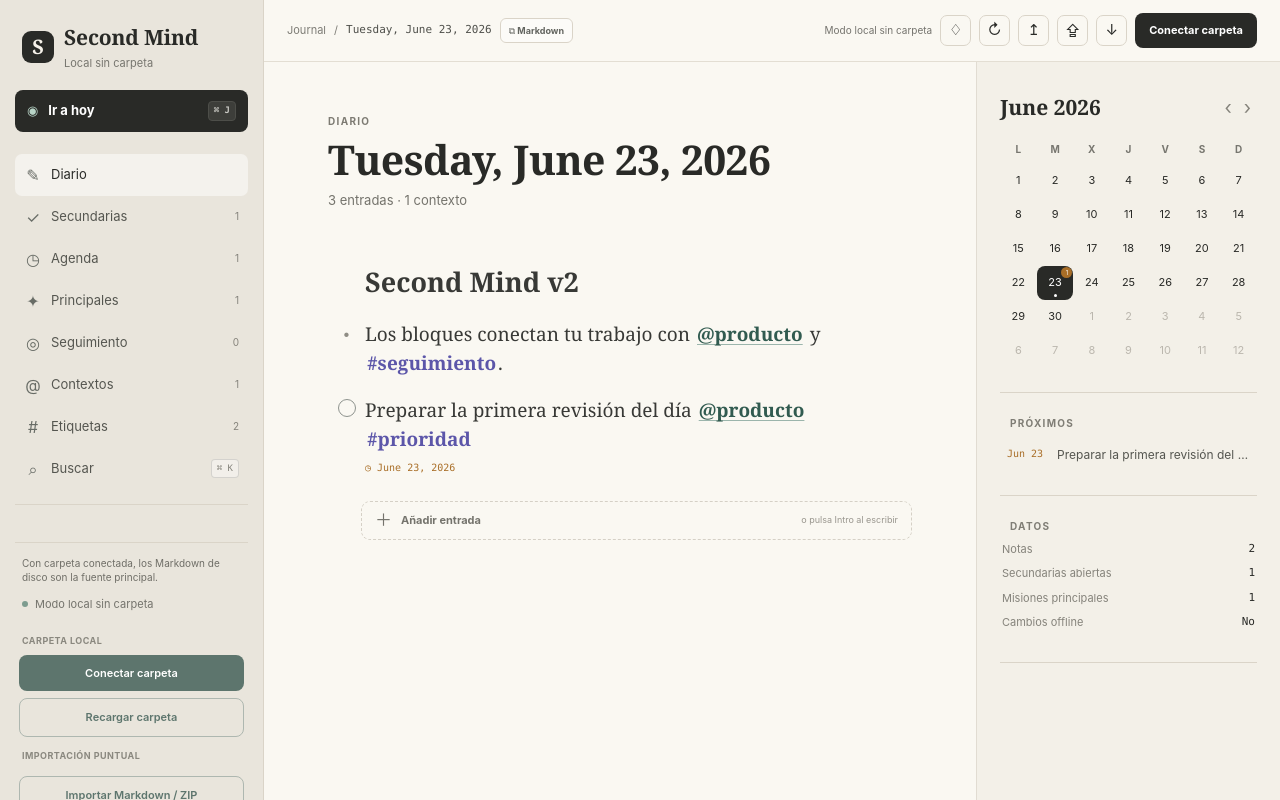
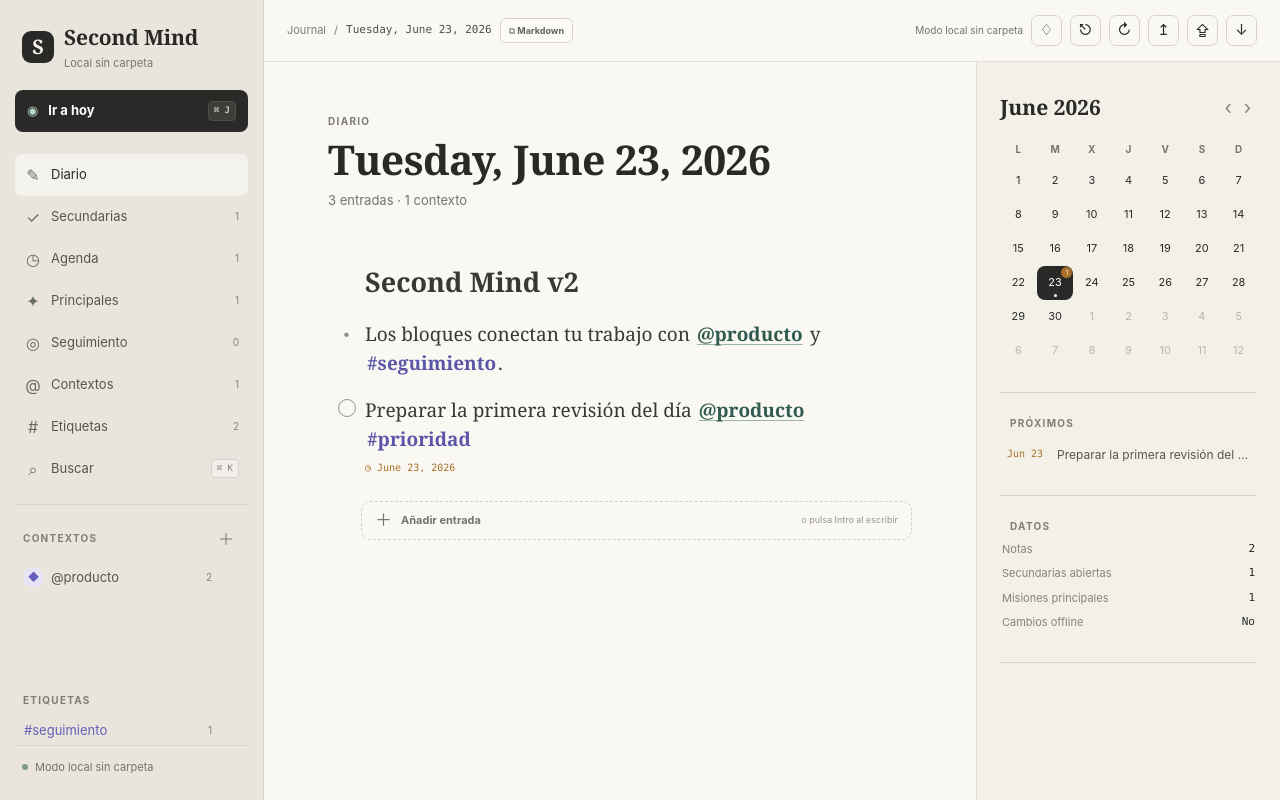
Before and after one commit to jlaguilargomez/second-mind, a Vue app: page / in a window 1280 px wide. Built offline with nearby package versions, Linux system fonts and the light colour scheme; a web font is replaced by a local one.

Commit message:
Move workspace actions to top bar

```diff
--- a/src/App.vue
+++ b/src/App.vue
@@ -601,17 +601,10 @@ onBeforeUnmount(() => {
       </section>
 
       <div class="sidebar-footer">
-        <p class="privacy-note">Con carpeta conectada, los Markdown de disco son la fuente principal.</p>
         <div class="sync-line">
           <i :class="{ offline: !isOnline }"></i>{{ syncState }}
         </div>
-        <p class="footer-label">Carpeta local</p>
-        <button class="workspace-button" @click="chooseWorkspace">Conectar carpeta</button>
-        <button class="workspace-button secondary" @click="reloadWorkspace">Recargar carpeta</button>
         <p v-if="connectionError" class="error">{{ connectionError }}</p>
-        <p class="footer-label">Importación puntual</p>
-        <button class="workspace-button secondary" @click="importInput?.click()">Importar Markdown / ZIP</button>
-        <button class="workspace-button secondary" @click="importReflectDirectory">Importar carpeta Reflect</button>
         <p v-if="importError" class="error">{{ importError }}</p>
       </div>
     </aside>
@@ -648,6 +641,12 @@ onBeforeUnmount(() => {
           >♢</button>
           <button
             class="icon-button"
+            aria-label="Conectar carpeta local"
+            title="Conectar carpeta local"
+            @click="chooseWorkspace"
+          >⎋</button>
+          <button
+            class="icon-button"
             aria-label="Recargar desde carpeta"
             title="Recargar desde carpeta"
             @click="reloadWorkspace"
@@ -670,7 +669,6 @@ onBeforeUnmount(() => {
             title="Exportar workspace"
             @click="exportWorkspace"
           >↓</button>
-          <button class="primary-button" @click="chooseWorkspace">Conectar carpeta</button>
         </div>
       </header>
 
--- a/src/styles.css
+++ b/src/styles.css
@@ -68,7 +68,7 @@ button {
 }
 .brand strong { display: block; font-family: var(--font-editor); font-size: 21px; font-weight: 680; letter-spacing: -.2px; }
 .brand span { display: block; margin-top: 1px; color: #77766f; font-size: 11px; }
-.today-button, .workspace-button, .primary-button {
+.today-button, .primary-button {
   border: 0; border-radius: 8px; background: var(--ink); color: white;
 }
 .today-button { display: flex; align-items: center; gap: 10px; padding: 11px 12px; font-size: 13px; font-weight: 650; }
@@ -151,13 +151,9 @@ kbd {
   border-top: 1px solid var(--line);
   background: var(--sidebar);
 }
-.privacy-note { margin: 0 3px 11px; color: #6f6e67; font-size: 10px; line-height: 1.45; }
 .sync-line { display: flex; align-items: center; gap: 7px; padding: 0 3px 10px; color: #74736c; font-size: 11px; }
 .sync-line i { width: 6px; height: 6px; border-radius: 50%; background: #7d9c8f; }
 .sync-line i.offline { background: var(--amber); }
-.footer-label { margin: 12px 3px 7px; color: #8a887f; font-size: 9px; font-weight: 700; letter-spacing: .05em; text-transform: uppercase; }
-.workspace-button { width: 100%; padding: 10px; background: #5d756d; font-size: 11px; font-weight: 600; }
-.workspace-button.secondary { margin-top: 7px; border: 1px solid #aeb7b0; color: #5d756d; background: transparent; }
 .error { color: #9a4b45; font-size: 11px; line-height: 1.4; }
 
 .workspace { grid-column: 2; min-width: 0; min-height: 100vh; background: var(--paper); }
@@ -619,7 +615,6 @@ kbd {
   .breadcrumbs { min-width: 0; gap: 6px; }
   .breadcrumbs strong { max-width: 42vw; overflow: hidden; text-overflow: ellipsis; white-space: nowrap; }
   .copy-section-button { padding: 6px 7px; }
-  .top-actions .icon-button:first-of-type { display: none; }
   .top-actions .icon-button {
     width: 40px;
     height: 40px;
```
Also changed, not shown: 1 other file (tests, documents, lock files or other folders).
